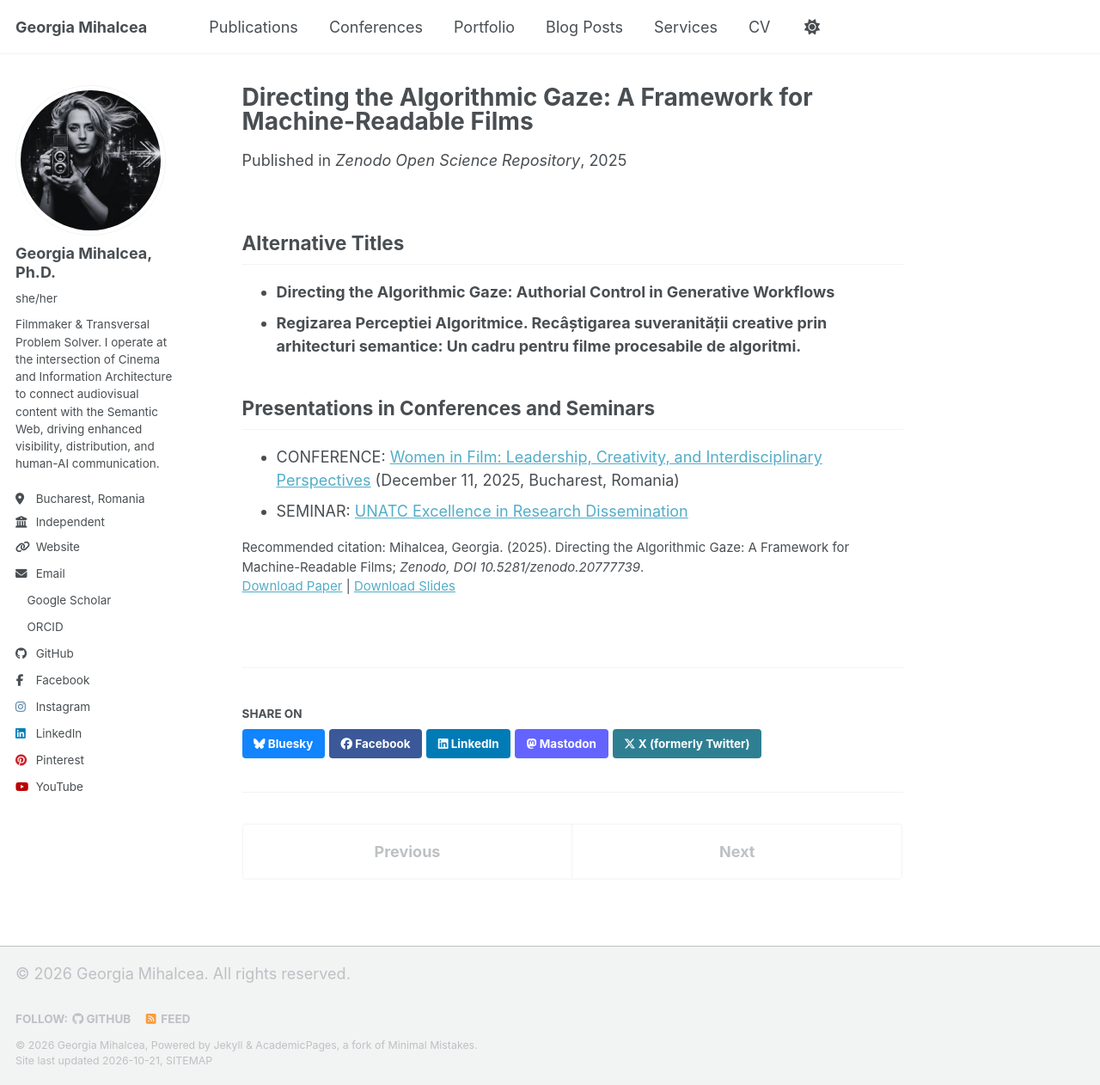
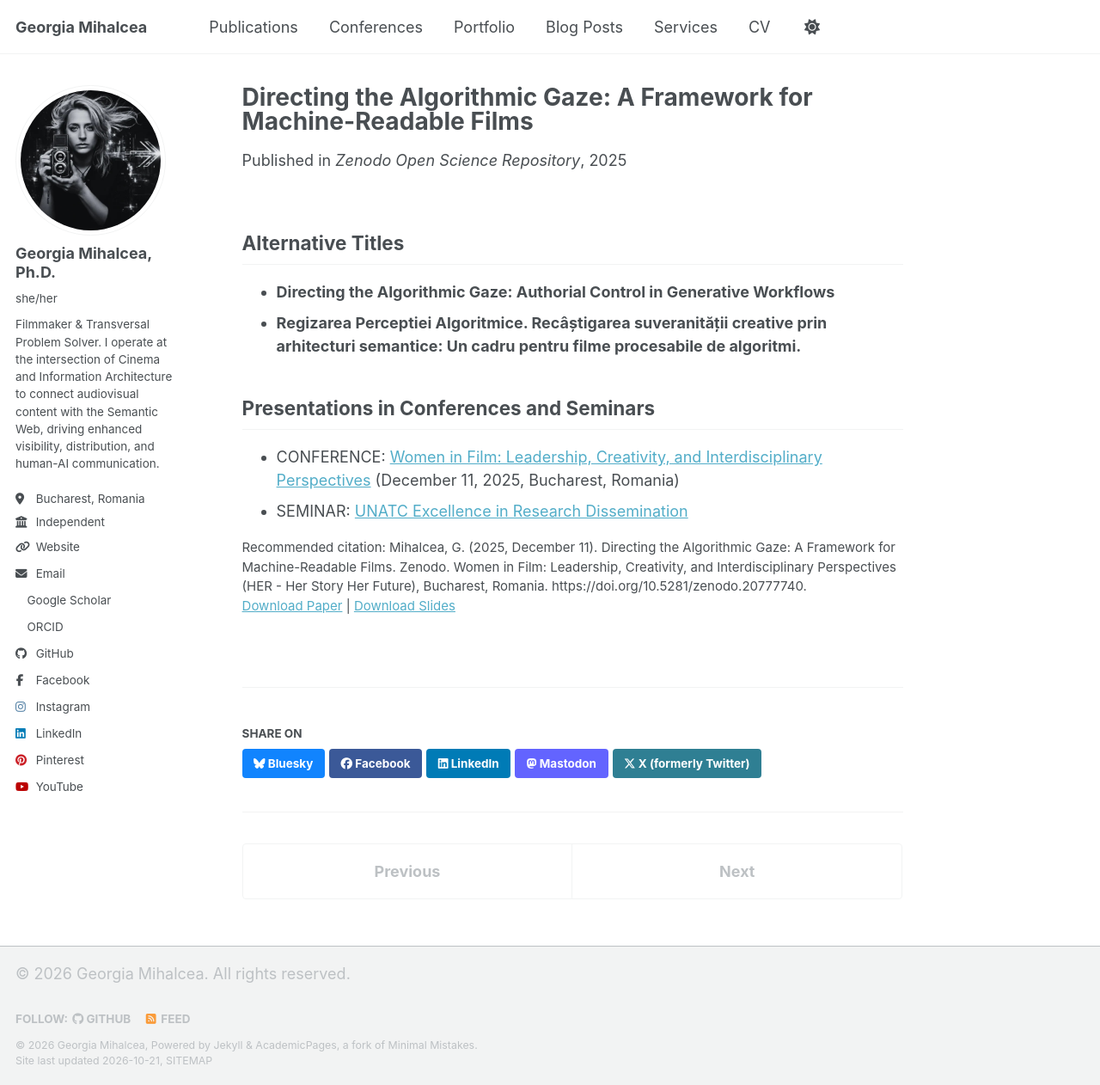
Before and after one commit to GeorgiaMihalcea/georgiamihalcea.github.io, a Jekyll site: the page built from _publications/2025-12-11-directing-the-algorithmic-gaze.md, in a window 1280 px wide and 1262 px high. Shown: the whole window at 86% size. Built offline with Jekyll 4.4.1, drawn with Linux system fonts in a browser that asks for light colours; a style sheet for code colours, icons or effects is not loaded.

Commit message:
Update citation format and details in publication

```diff
--- a/_publications/2025-12-11-directing-the-algorithmic-gaze.md
+++ b/_publications/2025-12-11-directing-the-algorithmic-gaze.md
@@ -8,7 +8,7 @@ date: 2025-12-11
 venue: 'Zenodo Open Science Repository'
 slidesurl: 'https://zenodo.org/records/20777740'
 paperurl: 'https://zenodo.org/records/20777740'
-citation: 'Mihalcea, Georgia. (2025). Directing the Algorithmic Gaze: A Framework for Machine-Readable Films; <i>Zenodo, DOI 10.5281/zenodo.20777739</i>.'
+citation: 'Mihalcea, G. (2025, December 11). Directing the Algorithmic Gaze: A Framework for Machine-Readable Films. Zenodo. Women in Film: Leadership, Creativity, and Interdisciplinary Perspectives (HER - Her Story Her Future), Bucharest, Romania. https://doi.org/10.5281/zenodo.20777740.'
 ---
 ## Alternative Titles
 * **Directing the Algorithmic Gaze: Authorial Control in Generative Workflows**
```
